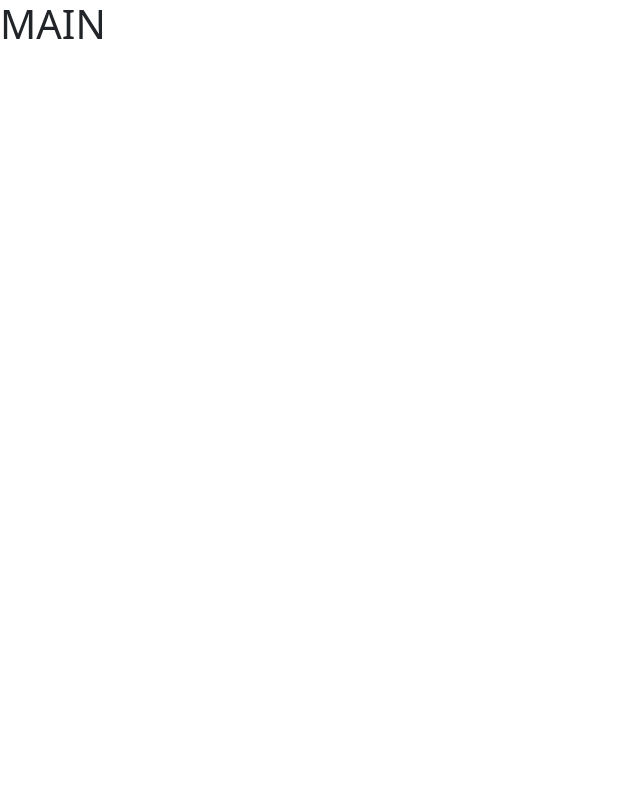
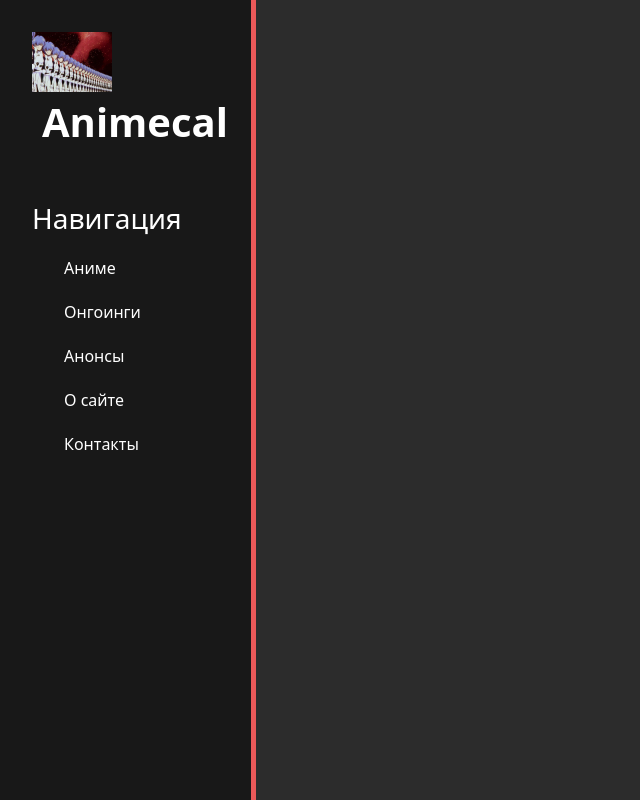
Before and after one commit to dburackov/PyLabs, a Django app: page / in a window 1280 px wide. Before the commit the part shown is almost empty. Shown: the whole page, without its empty margins (0-640 px from the left). Run offline with Django 4.2, Linux system fonts and the light colour scheme.

Commit message:
add css styles and bootstrap

```diff
--- a/lab3/animecal/animecal/settings.py
+++ b/lab3/animecal/animecal/settings.py
@@ -118,6 +118,10 @@ USE_TZ = True
 
 STATIC_URL = 'static/'
 
+STATICFILES_DIRS = [
+    BASE_DIR / "static",
+]
+
 # Default primary key field type
 # https://docs.djangoproject.com/en/4.0/ref/settings/#default-auto-field
 
--- /dev/null
+++ b/lab3/animecal/main/static/main/css/main.css
@@ -0,0 +1,46 @@
+body {
+    background: #2C2C2C;
+}
+
+aside {
+    float: left;
+    background: #181818;
+    width: 20%;
+    height: 100vh;
+    padding: 2.5%;
+    color: #fff;
+    border-right: 5px solid #EB5959;
+}
+
+aside img {
+    width: 80px;
+    float: left;
+}
+
+aside .logo {
+    font-size: 40px;
+    margin-left: 10px;
+    font-weight: bold;
+    position: relative;
+}
+
+aside h3 {
+    margin-top: 50px;
+    font-size: 28px;
+}
+
+aside ul {list-style: none}
+
+aside ul a {
+    text-decoration: none;
+}
+
+aside ul li {
+    color: #fff;
+    display: block;
+    margin-top: 20px;
+}
+
+aside ul li:hover, aside ul a:hover {
+    color: #EB5959
+}
--- a/lab3/animecal/main/templates/main/about.html
+++ b/lab3/animecal/main/templates/main/about.html
@@ -2,7 +2,7 @@
 
 
 {% block title %}
-    About
+    О сайте
 {% endblock %}
 
 
--- a/lab3/animecal/main/templates/main/index.html
+++ b/lab3/animecal/main/templates/main/anime.html
@@ -2,12 +2,12 @@
 
 
 {% block title %}
-    Animecal
+    Аниме
 {% endblock %}
 
 
 {% block content %}
 
-    <h1>MAIN</h1>
+
 
 {% endblock %}
--- a/lab3/animecal/main/templates/main/layout.html
+++ b/lab3/animecal/main/templates/main/layout.html
@@ -1,3 +1,5 @@
+{% load static %}
+
 <!doctype html>
 <html lang="en">
 <head>
@@ -7,9 +9,24 @@
     <meta http-equiv="X-UA-Compatible" content="ie=edge">
     <title>{% block title %} {% endblock %}</title>
     <link rel="stylesheet" href="https://cdn.jsdelivr.net/npm/bootstrap@5.1.3/dist/css/bootstrap.min.css">
+    <link rel="stylesheet" href="{% static 'main/css/main.css' %}">
 </head>
 <body>
-    {% block content %}
-    {% endblock %}
+    <aside>
+        <img src="{% static 'main/img/rei.jpg' %}" alt="logo">
+        <spna class="logo">Animecal</spna>
+        <h3>Навигация</h3>
+        <ul>
+            <a href="{% url 'anime' %}"><li>Аниме</li></a>
+            <a href=""><li>Онгоинги</li></a>
+            <a href=""><li>Анонсы</li></a>
+            <a href="{% url 'about' %}"><li>О сайте</li></a>
+            <a href=""><li>Контакты</li></a>
+        </ul>
+    </aside>
+    <main>
+        {% block content %}
+        {% endblock %}
+    </main>
 </body>
 </html>
--- a/lab3/animecal/main/urls.py
+++ b/lab3/animecal/main/urls.py
@@ -3,7 +3,7 @@ from . import views
 
 
 urlpatterns = [
-    path('', views.index),
-    path('about/', views.about),
+    path('', views.index, name='anime'),
+    path('about/', views.about, name='about'),
 
 ]
--- a/lab3/animecal/main/views.py
+++ b/lab3/animecal/main/views.py
@@ -4,7 +4,7 @@ from django.views.generic import View
 
 
 def index(request):
-    return render(request, 'main/index.html')
+    return render(request, 'main/anime.html')
 
 
 def about(request):
```
Also changed, not shown: lab3/animecal/main/static/main/img/rei.jpg (added).
